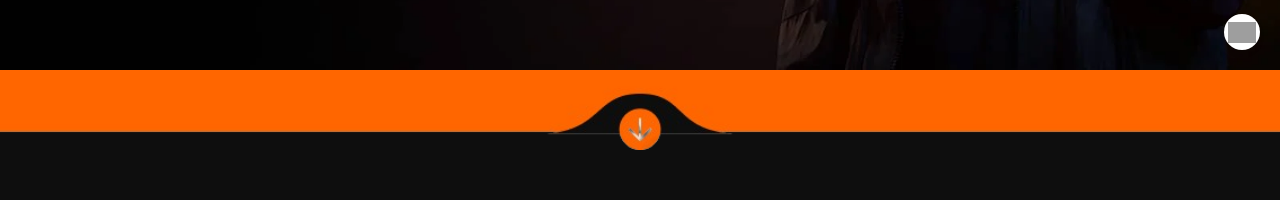
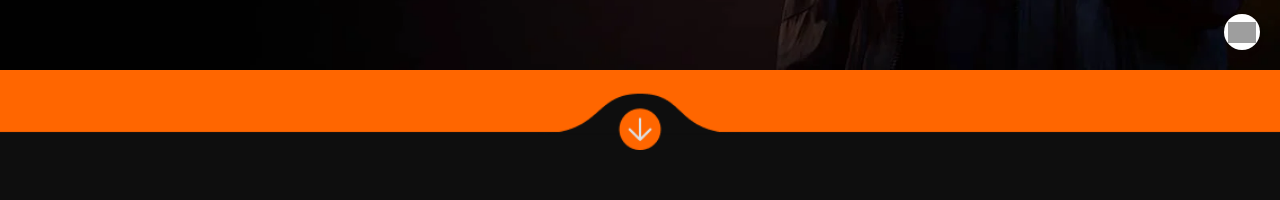
Before and after one commit to EriveltonMGit/Ignicao_Digital, a Next.js app: page / in a window 1280 px wide. Shown: the part 730-930 px from the top of the page. Built offline with nearby package versions, Linux system fonts and the light colour scheme; grey boxes are pictures that could not be loaded; a web font is replaced by a local one.

Commit message:
chore: ajuste na faixa

```diff
--- a/src/app/components/ui/faixa.tsx
+++ b/src/app/components/ui/faixa.tsx
@@ -4,7 +4,7 @@ function FaixaRodape() {
   return (
     <section className="w-full h-[8vh] md:h-[10vh] flex items-center justify-center overflow-hidden z-[-1]">
       <img
-        src="/img/bg-line.png"
+        src="/img/linha.webp"
         alt="Decorative background line"
         className="w-full h-full object-cover min-h-[40px]"
       />
```
Also changed, not shown: public/img/linha.webp (added).
